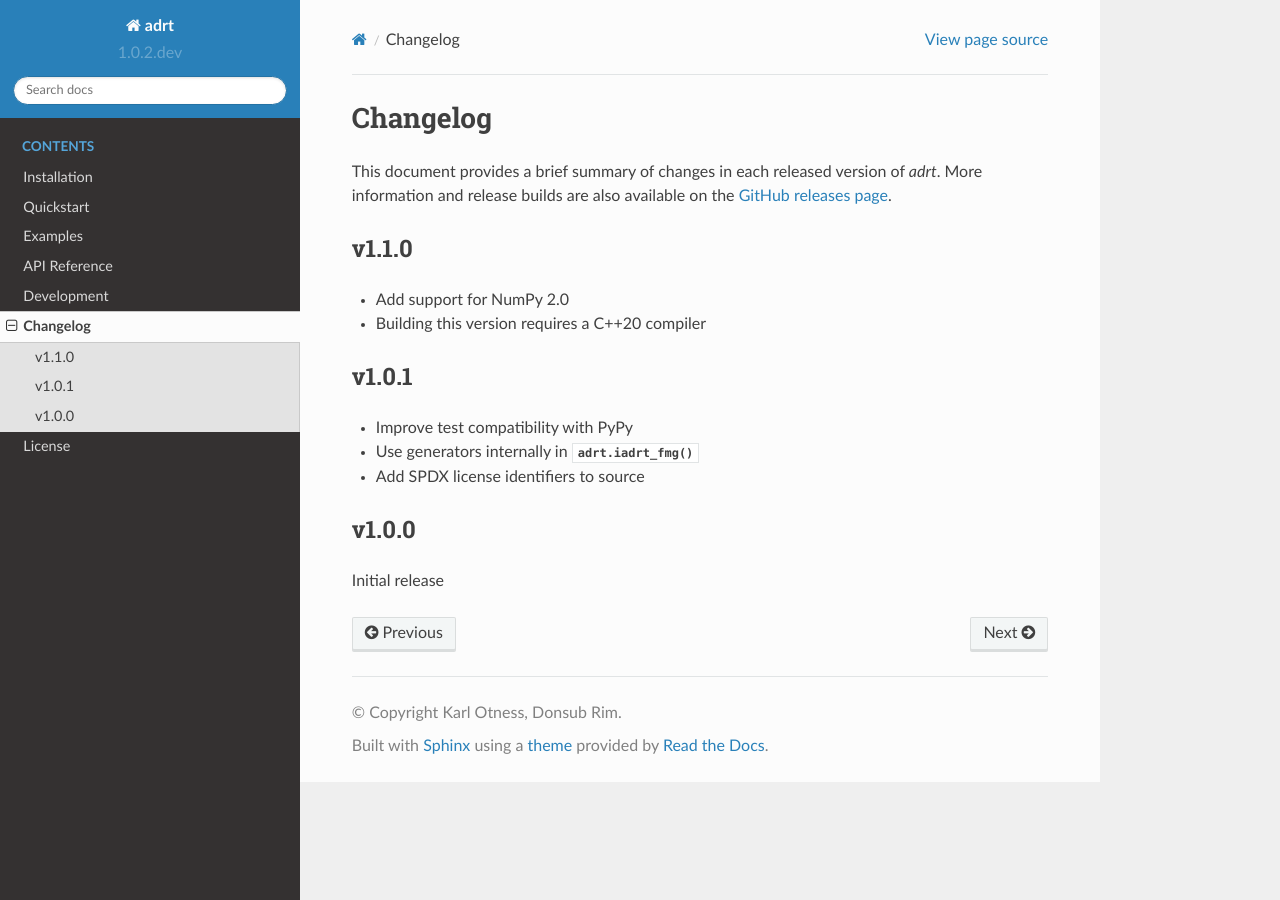
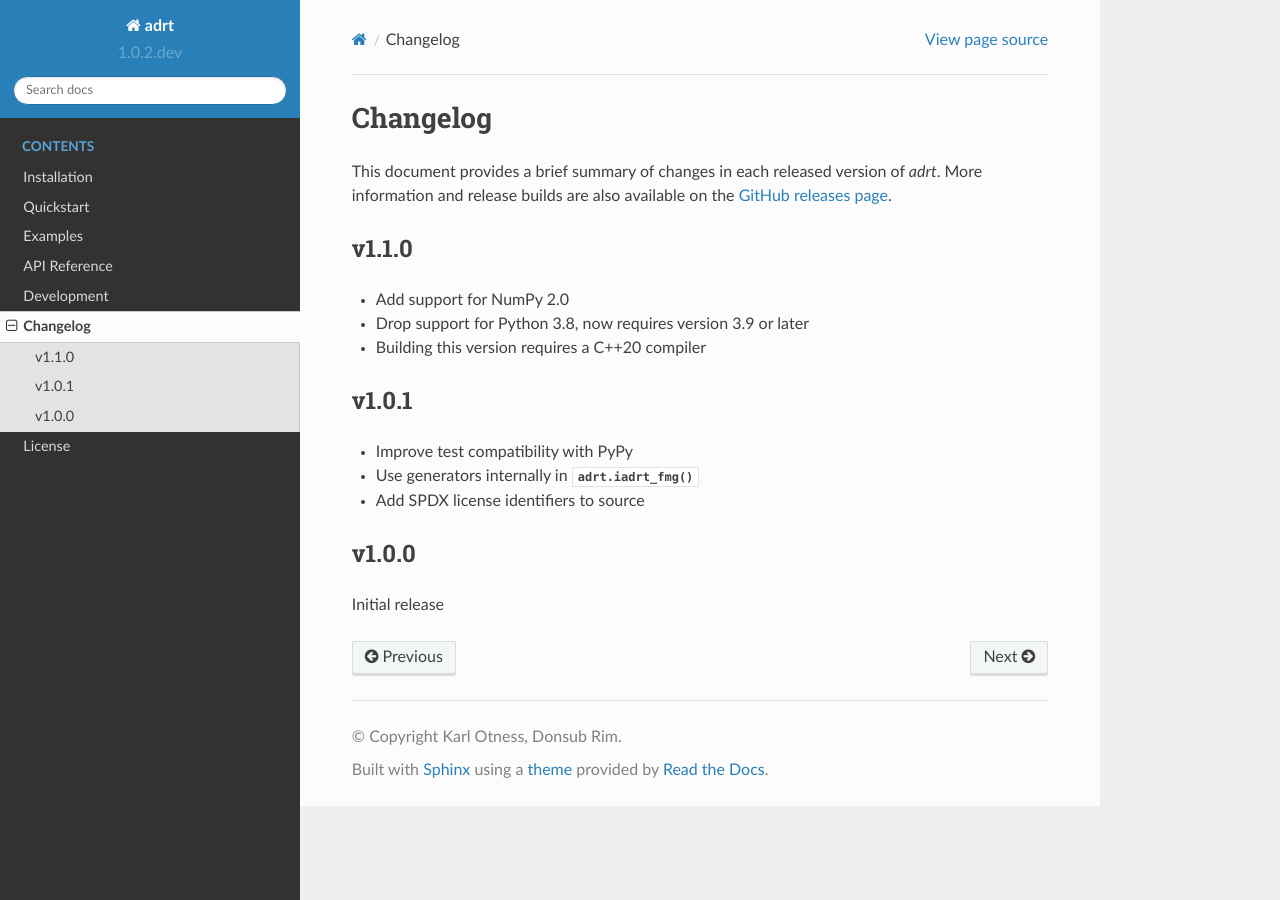
Before and after one commit to karlotness/adrt, a Sphinx documentation site: the page built from docs/changes.rst, in a window 1280 px wide. Built offline with Sphinx 7.4.7 and the Read the Docs theme 2.0.0, drawn with Linux system fonts in a browser that asks for light colours.

Commit message:
Add note about dropped Python 3.8 support to changelog.

```diff
--- a/docs/changes.rst
+++ b/docs/changes.rst
@@ -10,6 +10,7 @@ v1.1.0
 ------
 
 * Add support for NumPy 2.0
+* Drop support for Python 3.8, now requires version 3.9 or later
 * Building this version requires a C++20 compiler
 
 v1.0.1
```
